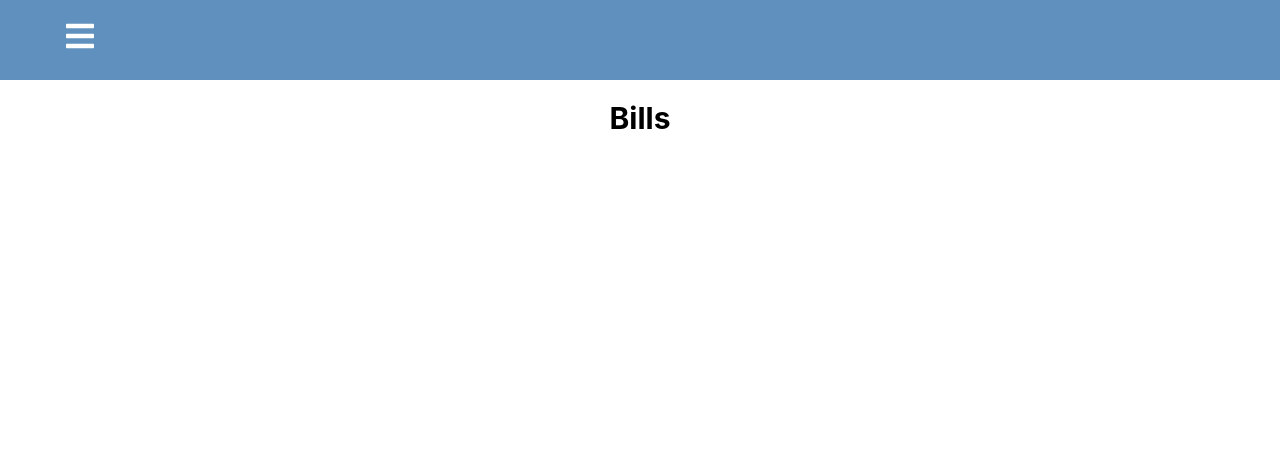
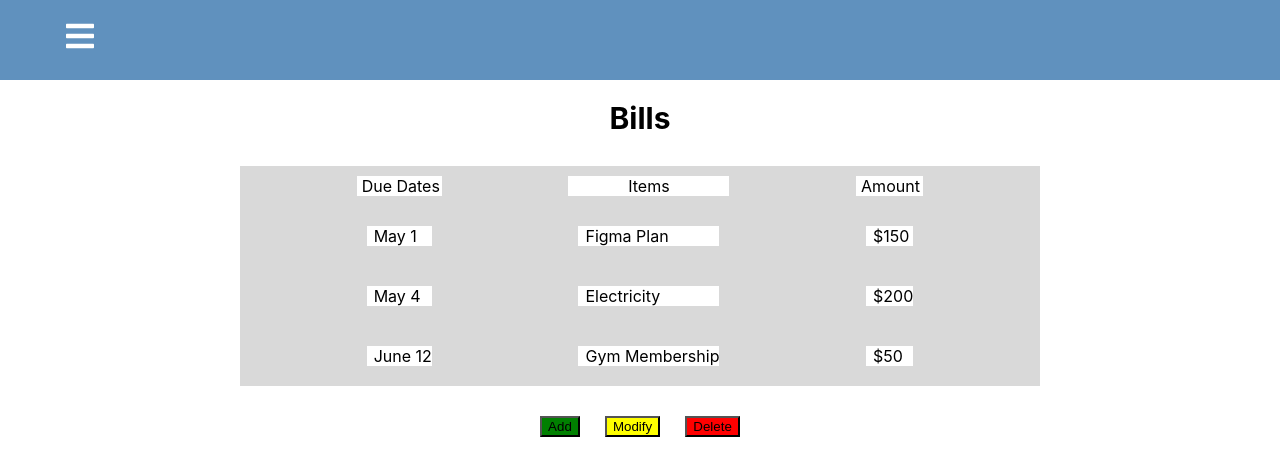
Before and after one commit to ijyapu/Personal-Finance-Application, a React (Create React App) app: page /bills in a window 1280 px wide. Shown: the top 476 px of the page. Built offline with nearby package versions, Linux system fonts and the light colour scheme.

Commit message:
style bills page add content

```diff
--- a/package.json
+++ b/package.json
@@ -10,7 +10,7 @@
     "react-dom": "^18.2.0",
     "react-icons": "^4.10.1",
     "react-router-dom": "^5.2.0",
-    "react-scripts": "5.0.1",
+    "react-scripts": "^5.0.1",
     "web-vitals": "^2.1.4"
   },
   "scripts": {
--- a/src/pages/Bills.js
+++ b/src/pages/Bills.js
@@ -1,10 +1,40 @@
-import React from 'react'
+import React from 'react';
+import '../styles/Bills.css';
 
 function Bills() {
   return (
+    <div className="container">
     <div className='bills'>
         <h1>Bills</h1>
     </div>
+    <div className="innerContainer">
+      <div className="containerOne">
+        <div className="dueDate">Due Dates</div>
+        <div className="date">May 1</div>
+        <div className="date">May 4</div>
+        <div className="date">June 12</div>
+      </div>
+      <div className="containerTwo">
+      <div className="items">Items</div>
+        <div className="item">Figma Plan</div>
+        <div className="item">Electricity</div>
+        <div className="item">Gym Membership</div>
+      </div>
+      <div className="containerThree">
+      <div className="amount">Amount</div>
+        <div className="price">$150</div>
+        <div className="price">$200</div>
+        <div className="price">$50</div>
+      </div>
+    </div>
+    <div className="buttons">
+      <button type="submit" id="add">Add</button>
+      <button type="submit" id="modify">Modify</button>
+      <button type="submit" id="delete">Delete</button>
+    </div>
+
+    </div>
+
   )
 }
 
--- a/src/styles/Bills.css
+++ b/src/styles/Bills.css
@@ -0,0 +1,75 @@
+.container{
+        display: flex;
+        flex-direction: column;
+        align-items: center;
+}
+
+.innerContainer{
+        display:flex;
+        justify-content:space-evenly;
+        background-color: #D9D9D9;
+        width: 800px;
+}
+
+.containerOne, .containerTwo, .containerThree{
+        display: flex;
+        flex-direction: column;
+}
+
+.dueDate{
+        background-color: #FFFFFF;
+        margin: 10px;
+        padding-left: 5px;
+
+}
+
+.date{
+        background-color: #FFFFFF;
+        margin: 20px;
+        padding-left: 7px;
+}
+
+.items{
+        display: flex;
+        justify-content: center;
+        background-color: #FFFFFF;
+        margin: 10px;
+}
+
+.item{
+        background-color: #FFFFFF;
+        margin: 20px;
+        padding-left: 7px;
+}
+
+.amount{
+        background-color: #FFFFFF;
+        margin: 10px;
+        padding-left: 5px;
+
+}
+
+.price{
+        background-color: #FFFFFF;
+        margin: 20px;
+        padding-left: 7px;
+}
+
+.buttons{
+        display:flex;
+        justify-content: space-evenly;
+        margin-top: 30px;
+        width: 250px;
+}
+
+#add{
+        background-color: green;
+}
+
+#modify{
+        background-color:yellow;
+}
+
+#delete{
+        background-color:red ;
+}
```
Also changed, not shown: 1 other file (tests, documents, lock files or other folders).
